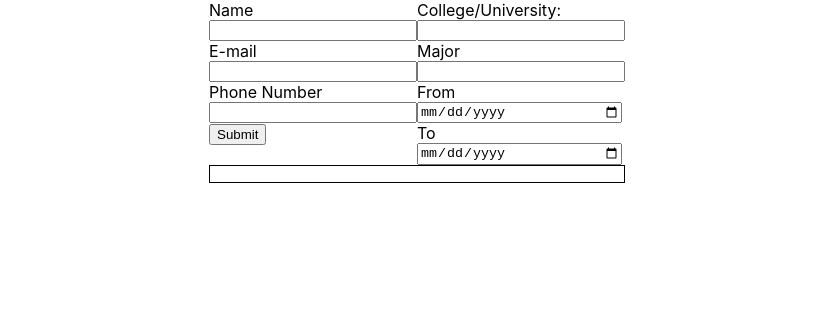
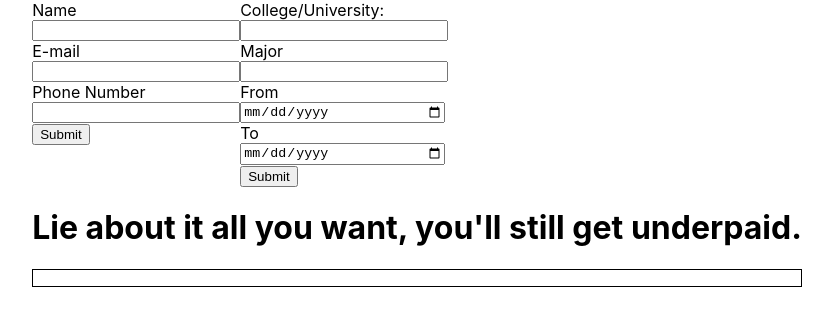
Before and after one commit to NersesArslan/cv-app, a React (Create React App) app: page / in a window 1280 px wide. Shown: the top 326 px of the page, without its empty margins (223-1056 px from the left). Built offline with nearby package versions, Linux system fonts and the light colour scheme.

Commit message:
Almost done with Education Component

```diff
--- a/src/App.js
+++ b/src/App.js
@@ -21,9 +21,21 @@ class App extends Component {
         number: "",
       },
       phoneValue: [],
+
+      college: {
+        text: "",
+      },
+      collegeValue: [],
+      major: { text: "" },
+      majorValue: [],
+      from: { text: "" },
+      fromValue: [],
+      to: { text: "" },
+      toValue: [],
     };
 
     this.onSubmitForm = this.onSubmitForm.bind(this);
+    this.onSubmitEdu = this.onSubmitEdu.bind(this);
   }
 
   handleName = (e) => {
@@ -47,6 +59,29 @@ class App extends Component {
       },
     });
   };
+
+  handleCollege = (e) => {
+    this.setState({
+      college: {
+        text: e.target.value,
+      },
+    });
+  };
+
+  handleMajor = (e) => {
+    this.setState({
+      major: {
+        text: e.target.value,
+      },
+    });
+  };
+  handleStartDate = (e) => {
+    this.setState({
+      from: {
+        text: e.target.value,
+      },
+    });
+  };
   onSubmitForm = (e) => {
     e.preventDefault();
     this.setState({
@@ -56,12 +91,37 @@ class App extends Component {
       email: { text: "" },
       phoneValue: this.state.phoneValue.concat(this.state.phone.number),
       phone: { number: "" },
+      fromValue: this.state.fromValue.concat(this.state.from.text),
+      from: { text: "" },
     });
   };
 
+  onSubmitEdu = (e) => {
+    e.preventDefault(
+      this.setState({
+        collegeValue: this.state.collegeValue.concat(this.state.college.text),
+        college: { text: "" },
+        majorValue: this.state.majorValue.concat(this.state.major.text),
+        major: { text: "" },
+      })
+    );
+  };
+
   render() {
-    const { name, nameValue, email, emailValue, phone, phoneValue } =
-      this.state;
+    const {
+      name,
+      nameValue,
+      email,
+      emailValue,
+      phone,
+      phoneValue,
+      college,
+      collegeValue,
+      major,
+      majorValue,
+      from,
+      fromValue,
+    } = this.state;
     return (
       <div>
         <div className="container">
@@ -75,13 +135,25 @@ class App extends Component {
             buttonValue={"Submit"}
             onSubmit={this.onSubmitForm}
           />
-          <Education />
+          <Education
+            onChange={this.handleCollege}
+            value={college.text}
+            onMajorChange={this.handleMajor}
+            majorValue={major.text}
+            onDateChange={this.handleStartDate}
+            phoneValue={from.text}
+            buttonValue={"Submit"}
+            onSubmit={this.onSubmitEdu}
+          />
         </div>
-
+        <h1>Lie about it all you want, you'll still get underpaid.</h1>
         <div class="CV-Template">
           <p>{nameValue}</p>
           <p>{emailValue}</p>
           <p>{phoneValue}</p>
+          <p>{collegeValue}</p>
+          <p>{majorValue}</p>
+          <p>{fromValue}</p>
         </div>
       </div>
     );
--- a/src/components/Education.js
+++ b/src/components/Education.js
@@ -1,14 +1,14 @@
 import React, { Component } from "react";
 
 export default class Education extends Component {
-  constructor() {
-    super();
+  constructor(props) {
+    super(props);
   }
 
   render() {
     return (
       <div>
-        <form>
+        <form onSubmit={this.props.onSubmit}>
           <div>
             <label>College/University:</label>
             <input
@@ -20,16 +20,16 @@ export default class Education extends Component {
           <div>
             <label>Major</label>
             <input
-              type="email"
-              onChange={this.props.onEmailChange}
-              value={this.props.emailValue}
+              type="text"
+              onChange={this.props.onMajorChange}
+              value={this.props.majorValue}
             />
           </div>
           <div>
             <label>From</label>
             <input
               type="date"
-              onChange={this.props.onPhoneChange}
+              onChange={this.props.onDateChange}
               value={this.props.phoneValue}
             />
           </div>
@@ -37,10 +37,13 @@ export default class Education extends Component {
             <label>To</label>
             <input
               type="date"
-              onChange={this.props.onPhoneChange}
+              onChange={this.props.onToDate}
               value={this.props.phoneValue}
             />
           </div>
+          <button type="submit" value={this.props.buttonValue}>
+            Submit
+          </button>
         </form>
       </div>
     );
```
